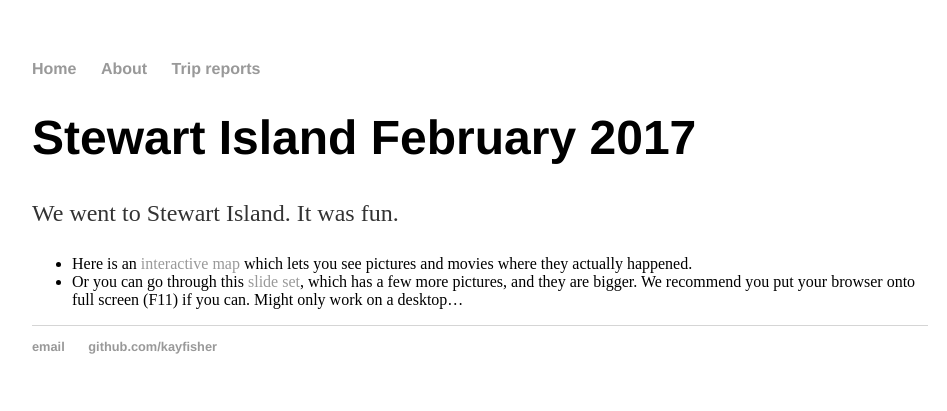
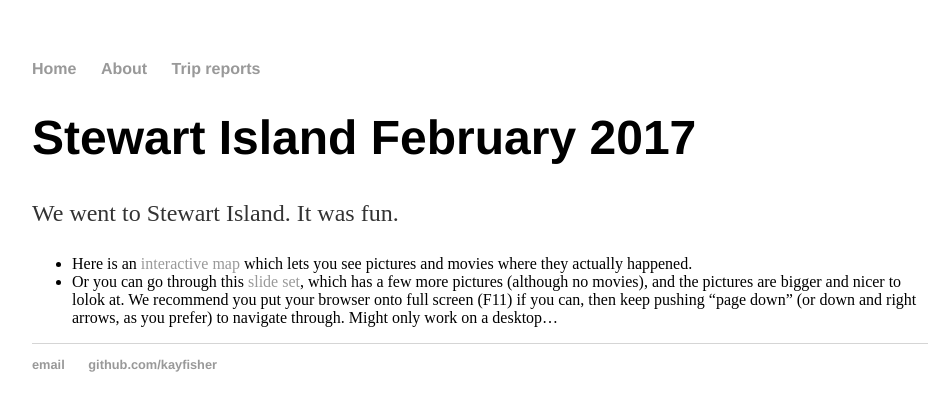
Before and after one commit to kayfisher/kayfisher.github.io, a Jekyll site: the page built from trips/2017-stewart/index.md, in a window 1280 px wide. Shown: the top 411 px of the page, without its empty margins (160-1107 px from the left). Built offline with Jekyll 4.4.1, drawn with Linux system fonts in a browser that asks for light colours.

Commit message:
modify index for Stewart Island

```diff
--- a/trips/2017-stewart/index.md
+++ b/trips/2017-stewart/index.md
@@ -7,4 +7,4 @@ title: Kay and Peter's Blog
 We went to Stewart Island.  It was fun.
 
 - Here is an [interactive map](leaflet.html) which lets you see pictures and movies where they actually happened.
-- Or you can go through this [slide set](slides.html), which has a few more pictures, and they are bigger.  We recommend you put your browser onto full screen (F11) if you can.  Might only work on a desktop...
+- Or you can go through this [slide set](slides.html), which has a few more pictures (although no movies), and the pictures are bigger and nicer to lolok at.  We recommend you put your browser onto full screen (F11) if you can, then keep pushing "page down" (or down and right arrows, as you prefer) to navigate through.  Might only work on a desktop...
```
